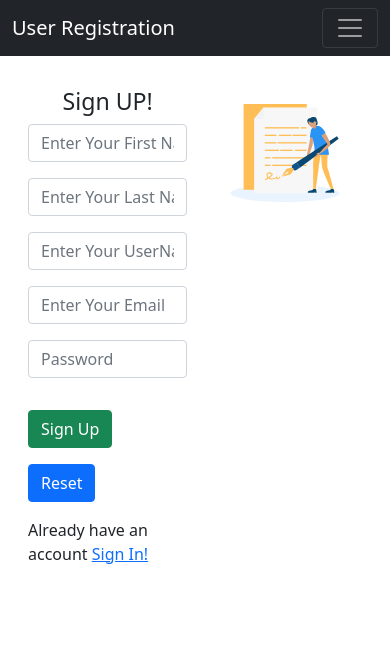
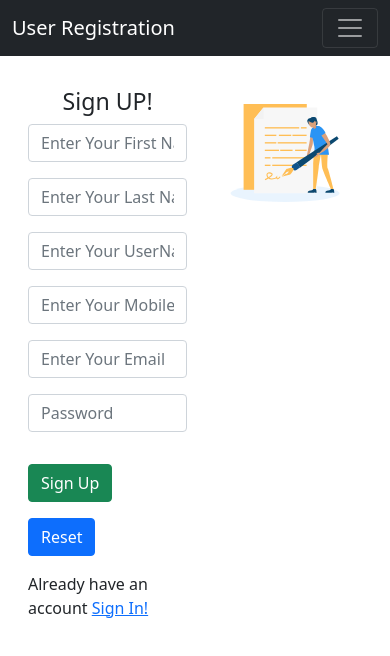
Before and after one commit to AswiniVerma/LOGINFORMS, a React (Create React App) app: page / in a window 390 px wide. Shown: the top 656 px of the page. Built offline with nearby package versions, Linux system fonts and the light colour scheme.

Commit message:
phone number

```diff
--- a/src/components/Home.js
+++ b/src/components/Home.js
@@ -9,6 +9,7 @@ const Home = () =>{
         firstname:"",
         lastname:"",
         username:"",
+        mobile:"",
         email:"",
         password:""
 
@@ -30,15 +31,40 @@ const Home = () =>{
 
     }
     const addData = (e) =>{
+
+        function phonenumber(mobile)
+    {
+            var phoneno = /^\d{10}$/;
+        if(mobile.value.match(phoneno))
+
+        return true;
+
+      else
+        {
+
+        return false;
+        }
+}
+
         e.preventDefault();
-        const {firstname,lastname,username,email,password} = inpval;
+        const {firstname,lastname,username,mobile,email,password} = inpval;
 
-        if( firstname ==="" && firstname.length>50){
+        if( firstname ==="" || firstname.length>50){
             alert("firstname is not valid");
         }
-        else if(lastname === ""){
+        else if(lastname === "" || lastname.length>50  ){
             alert("lastname is required");
         }
+
+        else if(phonenumber==false){
+            alert("invalid phonenumber")
+        }
+
+
+
+
+        else if(username === ""){
+            alert("username is required");}
         else if(email === ""){
             alert("email is required");
         }
@@ -51,10 +77,13 @@ const Home = () =>{
         else if(password.length<8){
             alert("password is too short");
         }
+
         else{
             console.log("ss");
 
             localStorage.setItem("userKey",JSON.stringify([...data,inpval]));
+
+
         }
     }
     return(
@@ -111,6 +140,21 @@ const Home = () =>{
 
 
   </div>
+  <div className="form-group mb-3  col-lg-6">
+
+    <input
+      type="text"
+      className="form-control"
+      id="exampleInputEmail1"
+      aria-describedby="emailHelp"
+      placeholder="Enter Your Mobile No "
+      name = 'mobile'
+      onChange={getdata}
+      required="mobile is required"
+    />
+
+
+  </div>
   <div className="form-group mb-3 col-lg-6">
 
     <input
```
